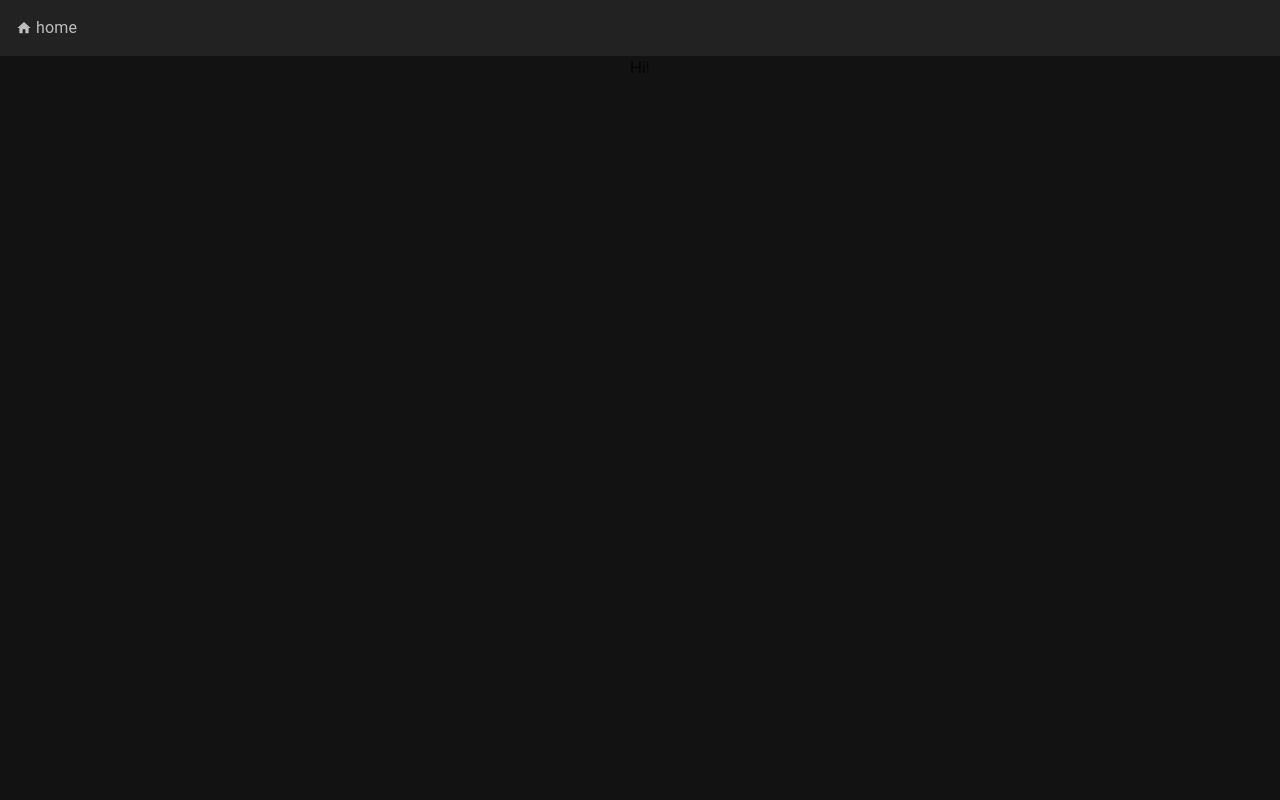
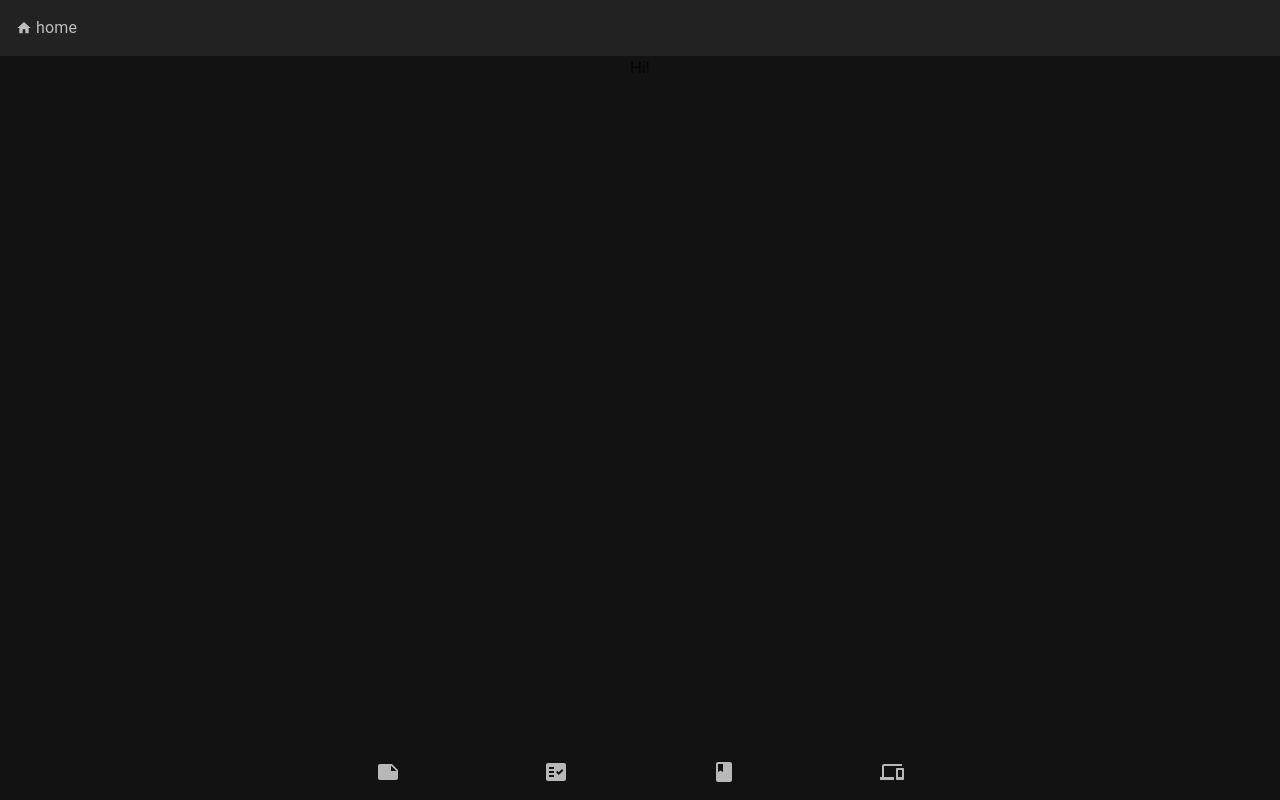
Before and after one commit to inFamousxD/react-personal-cloud-v2, a React (Create React App) app: page / in a window 1280 px wide. Built offline with nearby package versions, Linux system fonts and the light colour scheme.

Commit message:
Added bottom navigation

```diff
--- a/src/App.js
+++ b/src/App.js
@@ -4,24 +4,33 @@ import { ThemeProvider, createTheme } from '@mui/material/styles';
 import { HashRouter as Router, Routes, Route } from "react-router-dom";
 
 import Dashboard from './components/dashboard/Dashboard';
-import Note from './components/notes/Note';
 import Breadcrumb from './components/breadcrumb/Breadcrumb';
+import NotesDashboard from './components/notes/NotesDashboard';
+import Navigation from './components/navigation/Navigation';
 
 const ColorModeContext = React.createContext({ toggleColorMode: () => {} });
 
 function MyApp() {
+	const [value, setValue] = React.useState('');
+
+  const handleChange = (event, newValue) => {
+    setValue(newValue);
+  };
 
   return (
 		<React.Fragment>
 			<Router>
-				<Box sx={{ width: '100vw', height: '7vh', display: 'flex', flexDirection: 'column', bgcolor: '#222', position: 'sticky', top: '0'}}>
+				<Box sx={{ width: '100vw', minHeight: '7vh', display: 'flex', flexDirection: 'column', bgcolor: '#222', position: 'sticky', top: '0'}}>
 					<Breadcrumb />
 				</Box>
-				<Box sx={{ alignItems: 'center', width: '100vw', minHeight: '93vh', display: 'flex', flexDirection: 'column', bgcolor: 'background.default'}}>
+				<Box sx={{ alignItems: 'center', width: '100vw', minHeight: '86vh', display: 'flex', flexDirection: 'column', bgcolor: 'background.default'}}>
 					<Routes>
 						<Route path='/' element={<Dashboard />} />
-						<Route path='/notetest' element={<Note />} />
+						<Route path='/notes' element={<NotesDashboard />} />
 					</Routes>
+				</Box>
+				<Box sx={{ width: '100vw', minHeight: '7vh', display: 'flex', flexDirection: 'column', bgcolor: '#222', position: 'sticky', top: '0'}}>
+					<Navigation value={value} handleChange={handleChange} />
 				</Box>
 			</Router>
 		</React.Fragment>
```
